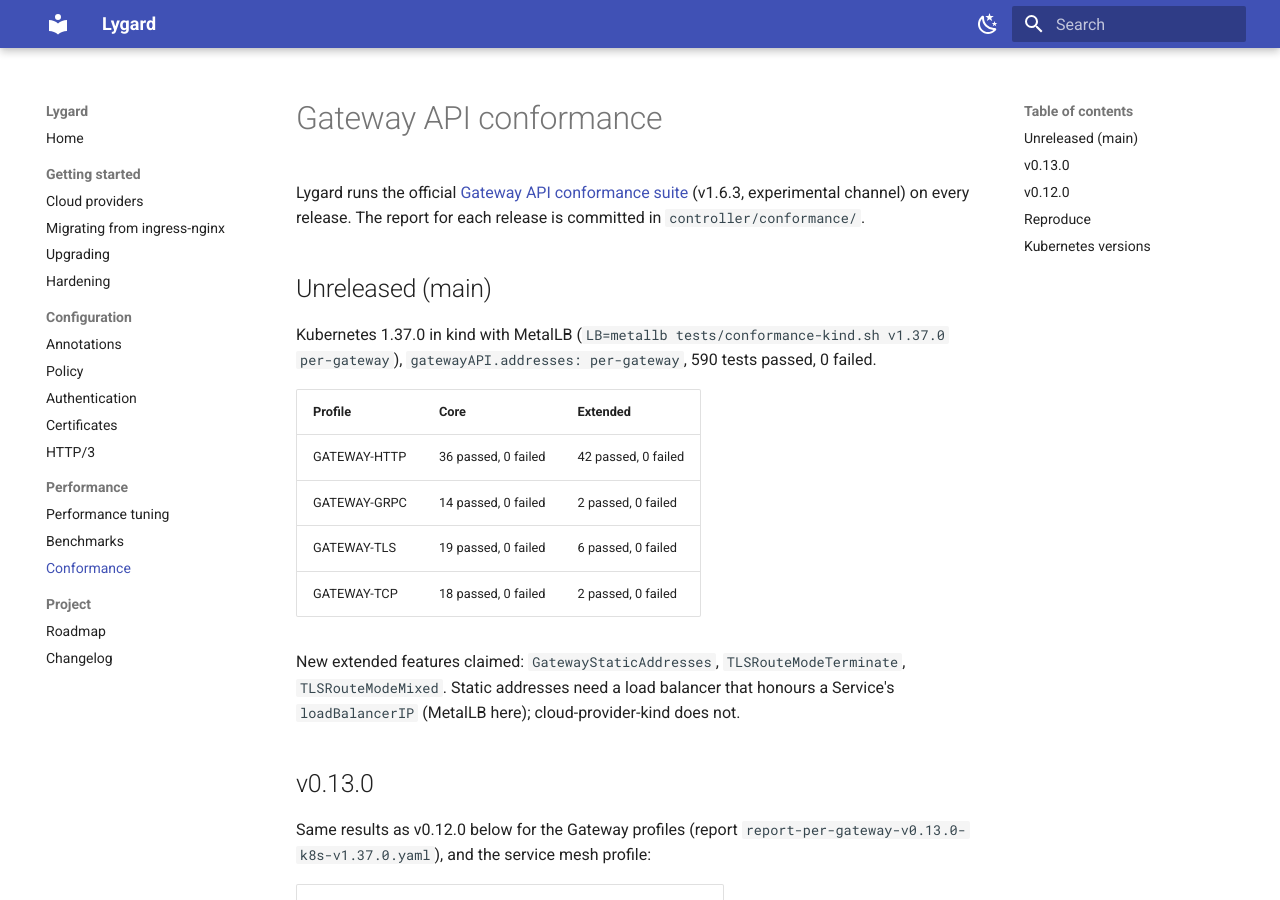
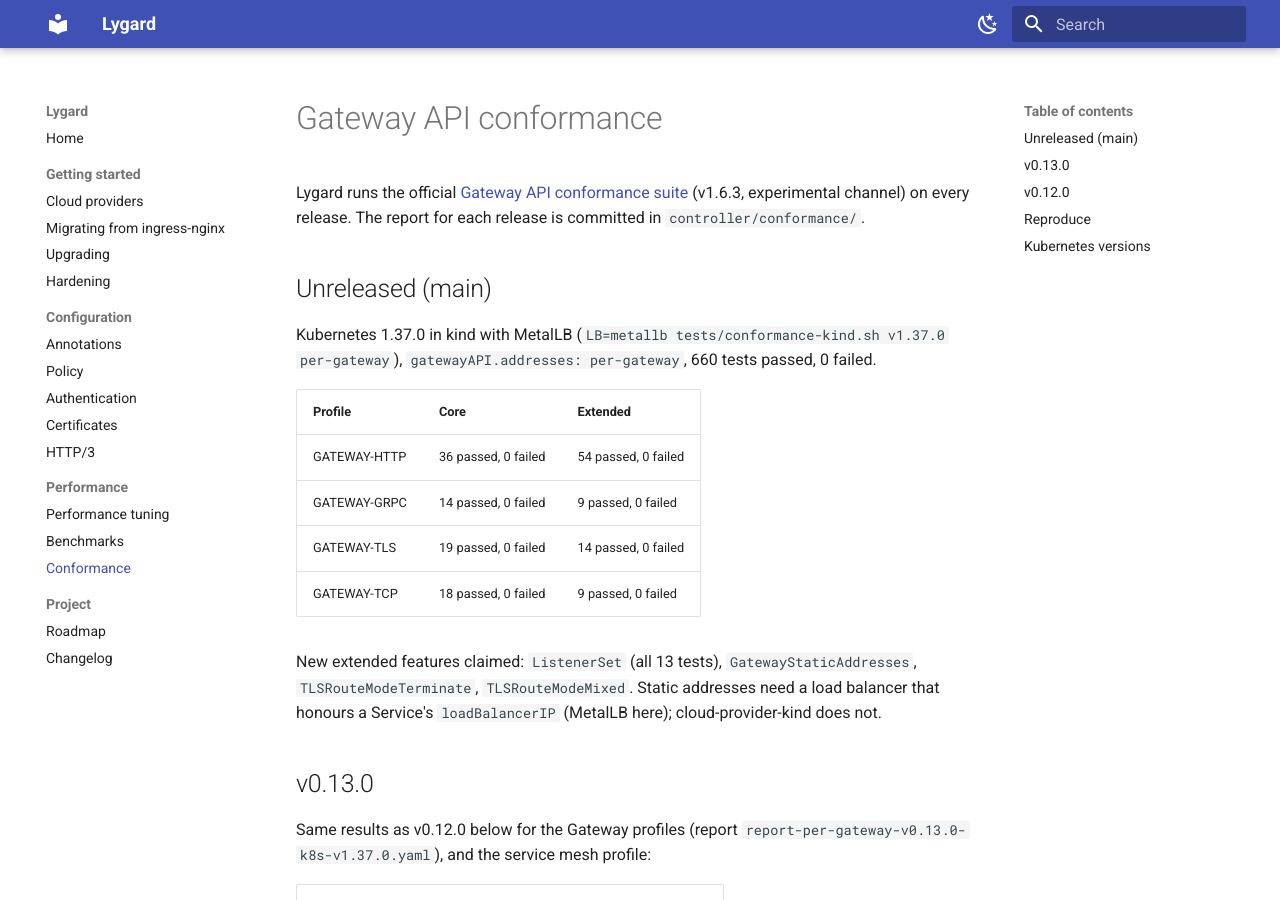
Before and after one commit to lygard-ingress/lygard-ingress.github.io, an MkDocs documentation site: the page built from docs/conformance.md, in a window 1280 px wide and 900 px high. Built offline with MkDocs 1.6.1 and Material for MkDocs 9.7.7, drawn with Linux system fonts in a browser that asks for light colours; some of the changed text lies outside the part shown.

Commit message:
Docs from lygard 98d3166: ListenerSet, conformance 660/0

```diff
--- a/docs/conformance.md
+++ b/docs/conformance.md
@@ -7,18 +7,18 @@ Lygard runs the official [Gateway API conformance suite](https://gateway-api.sig
 ## Unreleased (main)
 
 Kubernetes 1.37.0 in kind with MetalLB (`LB=metallb tests/conformance-kind.sh v1.37.0
-per-gateway`), `gatewayAPI.addresses: per-gateway`, 590 tests passed, 0 failed.
+per-gateway`), `gatewayAPI.addresses: per-gateway`, 660 tests passed, 0 failed.
 
 | Profile | Core | Extended |
 |---|---|---|
-| GATEWAY-HTTP | 36 passed, 0 failed | 42 passed, 0 failed |
-| GATEWAY-GRPC | 14 passed, 0 failed | 2 passed, 0 failed |
-| GATEWAY-TLS | 19 passed, 0 failed | 6 passed, 0 failed |
-| GATEWAY-TCP | 18 passed, 0 failed | 2 passed, 0 failed |
+| GATEWAY-HTTP | 36 passed, 0 failed | 54 passed, 0 failed |
+| GATEWAY-GRPC | 14 passed, 0 failed | 9 passed, 0 failed |
+| GATEWAY-TLS | 19 passed, 0 failed | 14 passed, 0 failed |
+| GATEWAY-TCP | 18 passed, 0 failed | 9 passed, 0 failed |
 
-New extended features claimed: `GatewayStaticAddresses`, `TLSRouteModeTerminate`,
-`TLSRouteModeMixed`. Static addresses need a load balancer that honours a Service's
-`loadBalancerIP` (MetalLB here); cloud-provider-kind does not.
+New extended features claimed: `ListenerSet` (all 13 tests), `GatewayStaticAddresses`,
+`TLSRouteModeTerminate`, `TLSRouteModeMixed`. Static addresses need a load balancer that honours
+a Service's `loadBalancerIP` (MetalLB here); cloud-provider-kind does not.
 
 ## v0.13.0
 
```
Also changed, not shown: other parts of docs/conformance.md (+0 -1 lines), docs/changelog.md (+6 -0 lines), docs/roadmap.md (+3 -3 lines).
